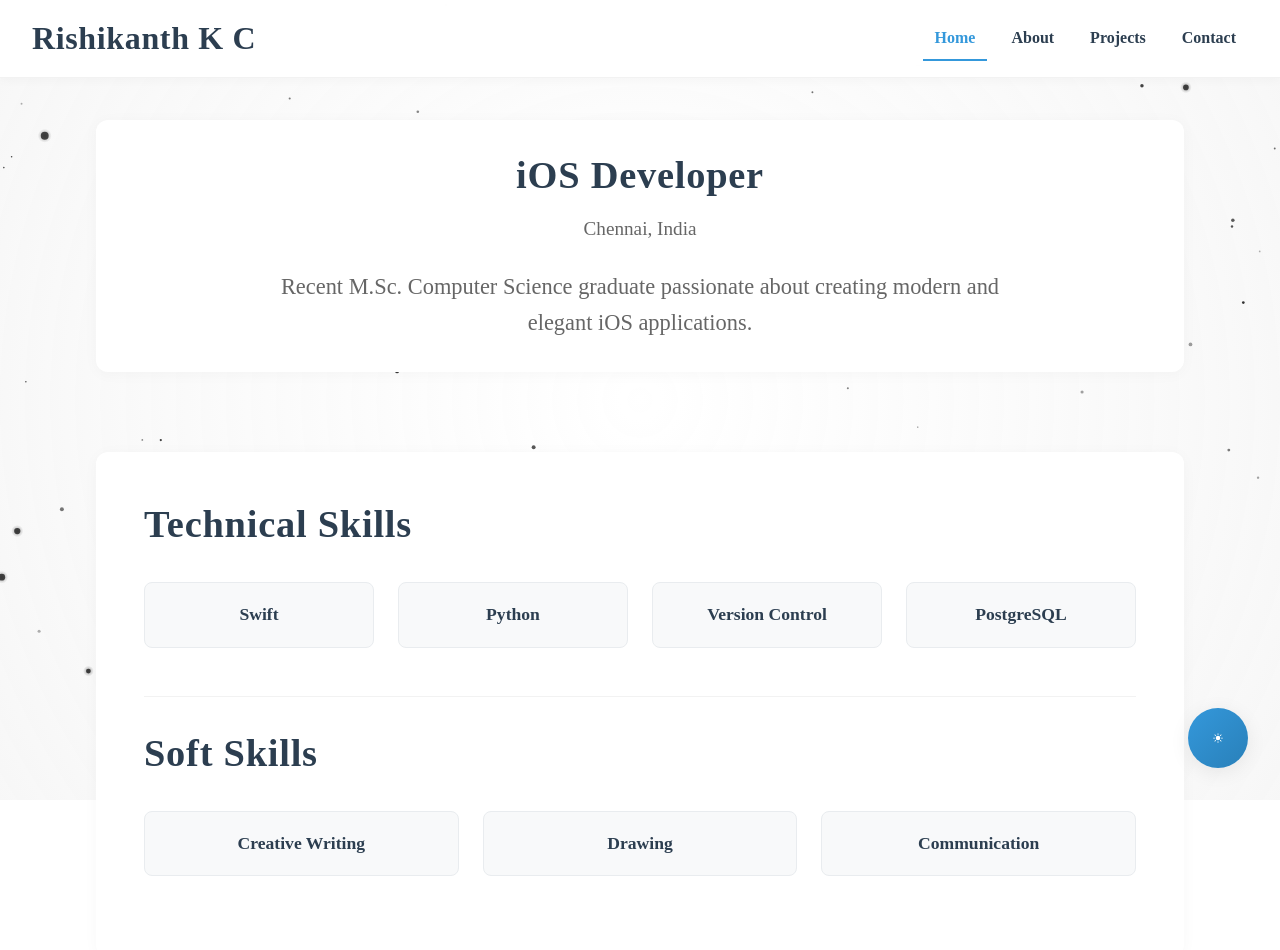
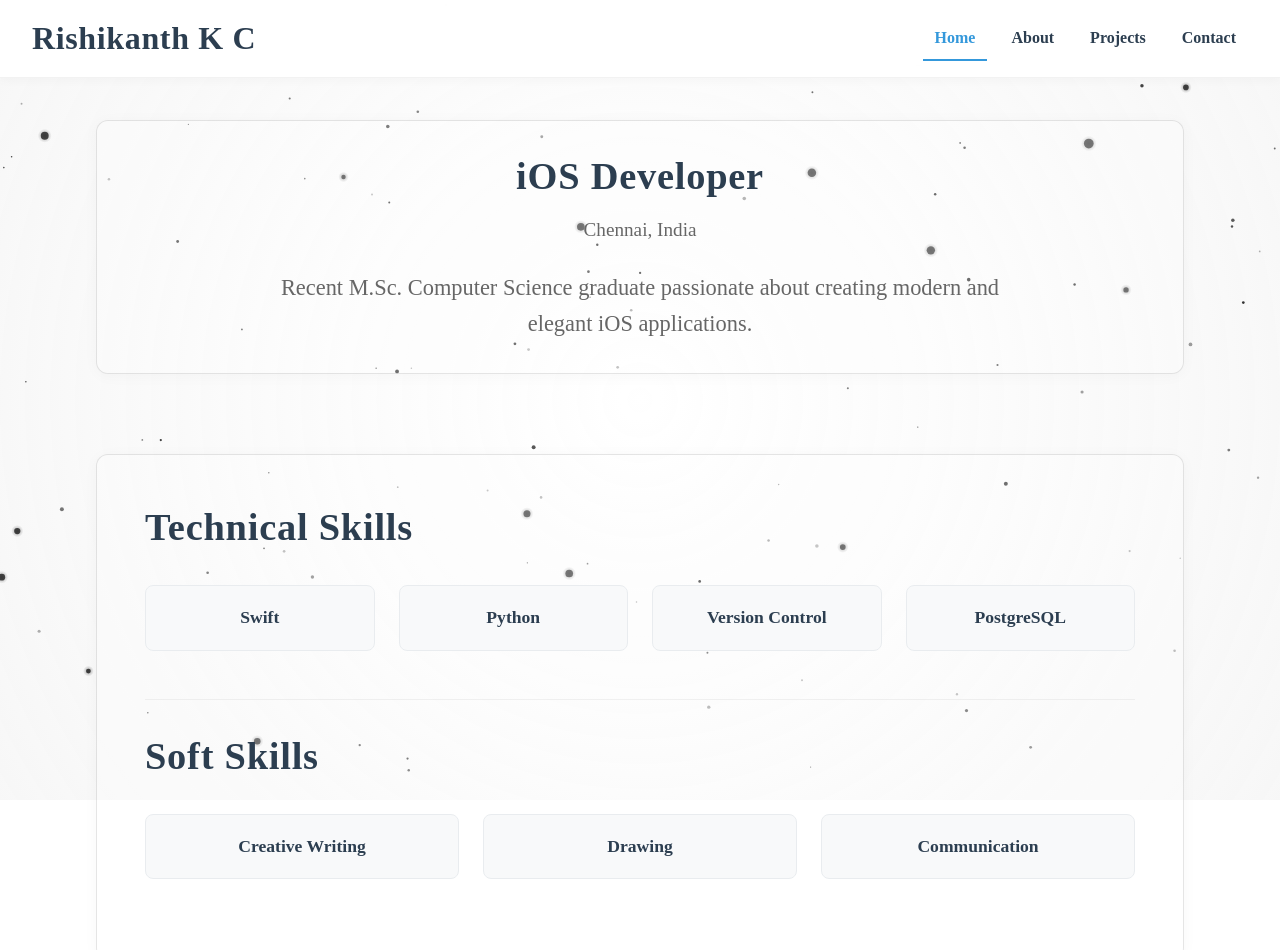
Before and after one commit to rishikanthkc/rishikanthkc.github.io, a website: page index.html in a window 1280 px wide. Shown: the top 950 px of the page. Drawn offline with Linux system fonts and the light colour scheme; a web font is replaced by a local one.

Commit message:
UI: increase card translucency and blur; remove dark mode and toggle; align contact form to glass style; clean CSS/HTML references

```diff
--- a/assets/css/styles.css
+++ b/assets/css/styles.css
@@ -25,35 +25,12 @@
     --form-focus-bg: rgba(255, 255, 255, 0.95);
     --button-shadow: rgba(52, 152, 219, 0.3);
     --button-hover-shadow: rgba(52, 152, 219, 0.4);
-}
-
-[data-theme="dark"] {
-    /* Dark Mode Colors */
-    --bg-primary: #0f172a;
-    --bg-secondary: #1e293b;
-    --bg-tertiary: #334155;
-    --text-primary: #f1f5f9;
-    --text-secondary: #cbd5e1;
-    --text-muted: #64748b;
-    --border-color: #475569;
-    --border-light: rgba(255, 255, 255, 0.05);
-    --shadow-light: rgba(0, 0, 0, 0.3);
-    --shadow-medium: rgba(0, 0, 0, 0.4);
-    --shadow-heavy: rgba(0, 0, 0, 0.5);
-    --accent-primary: #60a5fa;
-    --accent-secondary: #3b82f6;
-    --accent-hover: #2563eb;
-    --success-bg: #1e293b;
-    --success-text: #f1f5f9;
-    --error-bg: #1e293b;
-    --error-text: #fca5a5;
-    --nav-bg: rgba(15, 23, 42, 0.98);
-    --nav-border: rgba(255, 255, 255, 0.05);
-    --form-bg: rgba(30, 41, 59, 0.9);
-    --form-focus-bg: rgba(30, 41, 59, 0.95);
-    --button-shadow: rgba(96, 165, 250, 0.3);
-    --button-hover-shadow: rgba(96, 165, 250, 0.4);
-}
+    /* Card (section) glass variables */
+    --card-bg: rgba(255, 255, 255, 0.28); /* increased translucency */
+    --card-border: rgba(0, 0, 0, 0.10);
+    --card-backdrop-blur: 18px; /* stronger blur for readability */
+}
+
 
 /* Mobile-First Responsive Design */
 * {
@@ -557,12 +534,15 @@ main {
 section {
     margin-bottom: 1.5rem;
     padding: clamp(1.5rem, 4vw, 2rem);
-    background-color: var(--bg-primary);
+    background-color: var(--card-bg);
+    border: 1px solid var(--card-border);
     border-radius: 12px;
     box-shadow: 0 2px 15px var(--shadow-light);
+    -webkit-backdrop-filter: blur(var(--card-backdrop-blur)) saturate(120%);
+    backdrop-filter: blur(var(--card-backdrop-blur)) saturate(120%);
     transition: transform 0.3s cubic-bezier(0.4, 0, 0.2, 1),
                 box-shadow 0.3s cubic-bezier(0.4, 0, 0.2, 1),
-                background-color 0.3s ease;
+                background-color 0.3s ease, border-color 0.3s ease, filter 0.3s ease;
     will-change: transform, box-shadow;
     view-transition-name: section;
 }
@@ -571,6 +551,14 @@ section {
     section {
         margin-bottom: 4rem;
         padding: clamp(2rem, 4vw, 3rem);
+    }
+}
+
+/* Fallback when backdrop-filter is not supported: use solid background for readability */
+@supports not ((-webkit-backdrop-filter: blur(0)) or (backdrop-filter: blur(0))) {
+    section {
+        background-color: rgba(255, 255, 255, 0.92);
+        border-color: var(--border-color);
     }
 }
 
@@ -897,13 +885,13 @@ button:active {
     max-width: 95%;
     margin: 0 auto;
     padding: 1.5rem;
-    background: linear-gradient(135deg, var(--bg-primary) 0%, var(--bg-secondary) 100%);
+    background-color: var(--card-bg);
     border-radius: 16px;
     box-shadow: 0 8px 32px var(--shadow-medium);
-    border: 1px solid var(--border-color);
-    backdrop-filter: blur(20px);
-    -webkit-backdrop-filter: blur(20px);
-    transition: background 0.3s ease, border-color 0.3s ease, box-shadow 0.3s ease;
+    border: 1px solid var(--card-border);
+    backdrop-filter: blur(var(--card-backdrop-blur)) saturate(120%);
+    -webkit-backdrop-filter: blur(var(--card-backdrop-blur)) saturate(120%);
+    transition: background-color 0.3s ease, border-color 0.3s ease, box-shadow 0.3s ease;
 }
 
 @media (min-width: 768px) {
@@ -1347,19 +1335,8 @@ footer p {
     top: 0;
 }
 
-/* Enhanced dark mode styling for tech-list bullets */
-[data-theme="dark"] .tech-list li::before {
-    color: #60a5fa !important;
-    text-shadow: 0 0 3px #60a5fa;
-    font-weight: bold;
-}
-
-[data-theme="dark"] .tech-list li {
-    color: var(--text-primary);
-}
-
-/* Light mode specific styling */
-[data-theme="light"] .tech-list li::before {
+/* Tech-list bullets styling */
+.tech-list li::before {
     color: #3498db !important;
     font-weight: bold;
 }
@@ -1494,72 +1471,7 @@ footer p {
     transform-origin: left;
 }
 
-/* Dark Mode Toggle */
-.theme-toggle {
-    position: fixed;
-    bottom: 2rem;
-    right: 2rem;
-    width: 60px;
-    height: 60px;
-    border-radius: 50%;
-    background: linear-gradient(135deg, var(--accent-primary), var(--accent-secondary));
-    border: none;
-    cursor: pointer;
-    box-shadow: 0 4px 20px var(--shadow-medium);
-    transition: all 0.3s cubic-bezier(0.4, 0, 0.2, 1);
-    z-index: 1000;
-    display: flex;
-    align-items: center;
-    justify-content: center;
-    backdrop-filter: blur(10px);
-    -webkit-backdrop-filter: blur(10px);
-}
-
-.theme-toggle:hover {
-    transform: translateY(-3px) scale(1.05);
-    box-shadow: 0 8px 30px var(--shadow-heavy);
-}
-
-.theme-toggle:active {
-    transform: translateY(-1px) scale(1.02);
-}
-
-.theme-toggle svg {
-    width: 24px;
-    height: 24px;
-    fill: white;
-    transition: transform 0.3s ease;
-}
-
-.theme-toggle[data-theme="dark"] svg {
-    transform: rotate(180deg);
-}
-
-/* Mobile responsive toggle */
-@media (max-width: 768px) {
-    .theme-toggle {
-        bottom: 1.5rem;
-        right: 1.5rem;
-        width: 50px;
-        height: 50px;
-    }
-
-    .theme-toggle svg {
-        width: 20px;
-        height: 20px;
-    }
-}
-
-/* Dark mode specific animations */
-[data-theme="dark"] .celestial-canvas {
-    filter: brightness(0.8) contrast(1.2);
-}
-
-[data-theme="dark"] .skill:hover {
-    background: linear-gradient(135deg, var(--accent-primary), var(--accent-secondary));
-    color: white;
-    box-shadow: 0 4px 15px var(--button-shadow);
-}
+/* Dark mode removed */
 
 /* Smooth theme transitions */
 * {
--- a/assets/js/theme-toggle.js
+++ /dev/null
@@ -1,143 +0,0 @@
-// Dark Mode Theme Toggle
-class ThemeManager {
-    constructor() {
-        this.theme = localStorage.getItem('theme') || 'light';
-        this.init();
-    }
-
-    init() {
-        // Set initial theme
-        this.setTheme(this.theme);
-
-        // Create and add toggle button
-        this.createToggleButton();
-
-        // Listen for system theme changes
-        this.listenForSystemTheme();
-    }
-
-    setTheme(theme) {
-        this.theme = theme;
-        document.documentElement.setAttribute('data-theme', theme);
-        localStorage.setItem('theme', theme);
-
-        // Update toggle button state
-        const toggle = document.querySelector('.theme-toggle');
-        if (toggle) {
-            toggle.setAttribute('data-theme', theme);
-        }
-
-        // Update celestial animations if they exist
-        this.updateCelestialTheme(theme);
-    }
-
-    toggleTheme() {
-        const newTheme = this.theme === 'light' ? 'dark' : 'light';
-        this.setTheme(newTheme);
-    }
-
-    createToggleButton() {
-        // Create toggle button
-        const toggle = document.createElement('button');
-        toggle.className = 'theme-toggle';
-        toggle.setAttribute('data-theme', this.theme);
-        toggle.setAttribute('aria-label', 'Toggle dark mode');
-        toggle.setAttribute('title', 'Toggle dark mode');
-
-        // Create sun icon for light mode
-        const sunIcon = document.createElementNS('http://www.w3.org/2000/svg', 'svg');
-        sunIcon.setAttribute('viewBox', '0 0 24 24');
-        sunIcon.innerHTML = `
-            <path d="M12 2.25a.75.75 0 01.75.75v2.25a.75.75 0 01-1.5 0V3a.75.75 0 01.75-.75zM7.5 12a4.5 4.5 0 119 0 4.5 4.5 0 01-9 0zM18.894 6.166a.75.75 0 00-1.06-1.06l-1.591 1.59a.75.75 0 101.06 1.061l1.591-1.59zM21.75 12a.75.75 0 01-.75.75h-2.25a.75.75 0 010-1.5H21a.75.75 0 01.75.75zM17.834 18.894a.75.75 0 001.06-1.06l-1.59-1.591a.75.75 0 10-1.061 1.06l1.59 1.591zM12 18a.75.75 0 01.75.75V21a.75.75 0 01-1.5 0v-2.25A.75.75 0 0112 18zM7.758 17.303a.75.75 0 00-1.061-1.06l-1.591 1.59a.75.75 0 001.06 1.061l1.591-1.59zM6 12a.75.75 0 01-.75.75H3a.75.75 0 010-1.5h2.25A.75.75 0 016 12zM6.697 7.757a.75.75 0 001.06-1.06l-1.59-1.591a.75.75 0 00-1.061 1.06l1.59 1.591z"/>
-        `;
-
-        // Create moon icon for dark mode
-        const moonIcon = document.createElementNS('http://www.w3.org/2000/svg', 'svg');
-        moonIcon.setAttribute('viewBox', '0 0 24 24');
-        moonIcon.innerHTML = `
-            <path d="M9.528 1.718a.75.75 0 01.162.819A8.97 8.97 0 009 6a9 9 0 009 9 8.97 8.97 0 003.463-.69.75.75 0 01.981.98 10.503 10.503 0 01-9.694 6.46c-5.799 0-10.5-4.701-10.5-10.5 0-4.368 2.667-8.112 6.46-9.694a.75.75 0 01.818.162z"/>
-        `;
-
-        // Add appropriate icon based on current theme
-        if (this.theme === 'dark') {
-            toggle.appendChild(moonIcon);
-        } else {
-            toggle.appendChild(sunIcon);
-        }
-
-        // Add click event
-        toggle.addEventListener('click', () => {
-            this.toggleTheme();
-            this.updateToggleIcon();
-        });
-
-        // Add to page
-        document.body.appendChild(toggle);
-    }
-
-    updateToggleIcon() {
-        const toggle = document.querySelector('.theme-toggle');
-        if (!toggle) return;
-
-        // Clear existing icon
-        toggle.innerHTML = '';
-
-        // Add new icon
-        if (this.theme === 'dark') {
-            const moonIcon = document.createElementNS('http://www.w3.org/2000/svg', 'svg');
-            moonIcon.setAttribute('viewBox', '0 0 24 24');
-            moonIcon.innerHTML = `
-                <path d="M9.528 1.718a.75.75 0 01.162.819A8.97 8.97 0 009 6a9 9 0 009 9 8.97 8.97 0 003.463-.69.75.75 0 01.981.98 10.503 10.503 0 01-9.694 6.46c-5.799 0-10.5-4.701-10.5-10.5 0-4.368 2.667-8.112 6.46-9.694a.75.75 0 01.818.162z"/>
-            `;
-            toggle.appendChild(moonIcon);
-        } else {
-            const sunIcon = document.createElementNS('http://www.w3.org/2000/svg', 'svg');
-            sunIcon.setAttribute('viewBox', '0 0 24 24');
-            sunIcon.innerHTML = `
-                <path d="M12 2.25a.75.75 0 01.75.75v2.25a.75.75 0 01-1.5 0V3a.75.75 0 01.75-.75zM7.5 12a4.5 4.5 0 119 0 4.5 4.5 0 01-9 0zM18.894 6.166a.75.75 0 00-1.06-1.06l-1.591 1.59a.75.75 0 101.06 1.061l1.591-1.59zM21.75 12a.75.75 0 01-.75.75h-2.25a.75.75 0 010-1.5H21a.75.75 0 01.75.75zM17.834 18.894a.75.75 0 001.06-1.06l-1.59-1.591a.75.75 0 10-1.061 1.06l1.59 1.591zM12 18a.75.75 0 01.75.75V21a.75.75 0 01-1.5 0v-2.25A.75.75 0 0112 18zM7.758 17.303a.75.75 0 00-1.061-1.06l-1.591 1.59a.75.75 0 001.06 1.061l1.591-1.59zM6 12a.75.75 0 01-.75.75H3a.75.75 0 010-1.5h2.25A.75.75 0 016 12zM6.697 7.757a.75.75 0 001.06-1.06l-1.59-1.591a.75.75 0 00-1.061 1.06l1.59 1.591z"/>
-            `;
-            toggle.appendChild(sunIcon);
-        }
-    }
-
-    updateCelestialTheme(theme) {
-        // Update celestial animations if they exist
-        const celestialCanvas = document.querySelector('.celestial-canvas');
-        if (celestialCanvas) {
-            if (theme === 'dark') {
-                celestialCanvas.style.filter = 'brightness(0.8) contrast(1.2)';
-            } else {
-                celestialCanvas.style.filter = 'none';
-            }
-        }
-    }
-
-    listenForSystemTheme() {
-        // Check if user prefers dark mode
-        const mediaQuery = window.matchMedia('(prefers-color-scheme: dark)');
-
-        const handleChange = (e) => {
-            // Only auto-switch if user hasn't manually set a preference
-            if (!localStorage.getItem('theme')) {
-                this.setTheme(e.matches ? 'dark' : 'light');
-                this.updateToggleIcon();
-            }
-        };
-
-        mediaQuery.addEventListener('change', handleChange);
-
-        // Set initial theme based on system preference if no manual choice
-        if (!localStorage.getItem('theme')) {
-            this.setTheme(mediaQuery.matches ? 'dark' : 'light');
-            this.updateToggleIcon();
-        }
-    }
-}
-
-// Initialize theme manager when DOM is loaded
-document.addEventListener('DOMContentLoaded', () => {
-    new ThemeManager();
-});
-
-// Export for potential external use
-window.ThemeManager = ThemeManager;
--- a/index.html
+++ b/index.html
@@ -51,6 +51,5 @@
     </footer>
     <script src="./assets/js/main.js"></script>
     <script src="./assets/js/animations.js"></script>
-    <script src="./assets/js/theme-toggle.js"></script>
 </body>
 </html>
```
Also changed, not shown: about.html (+0 -1 lines), contact.html (+0 -1 lines), projects.html (+0 -1 lines), thank-you.html (+0 -1 lines).
